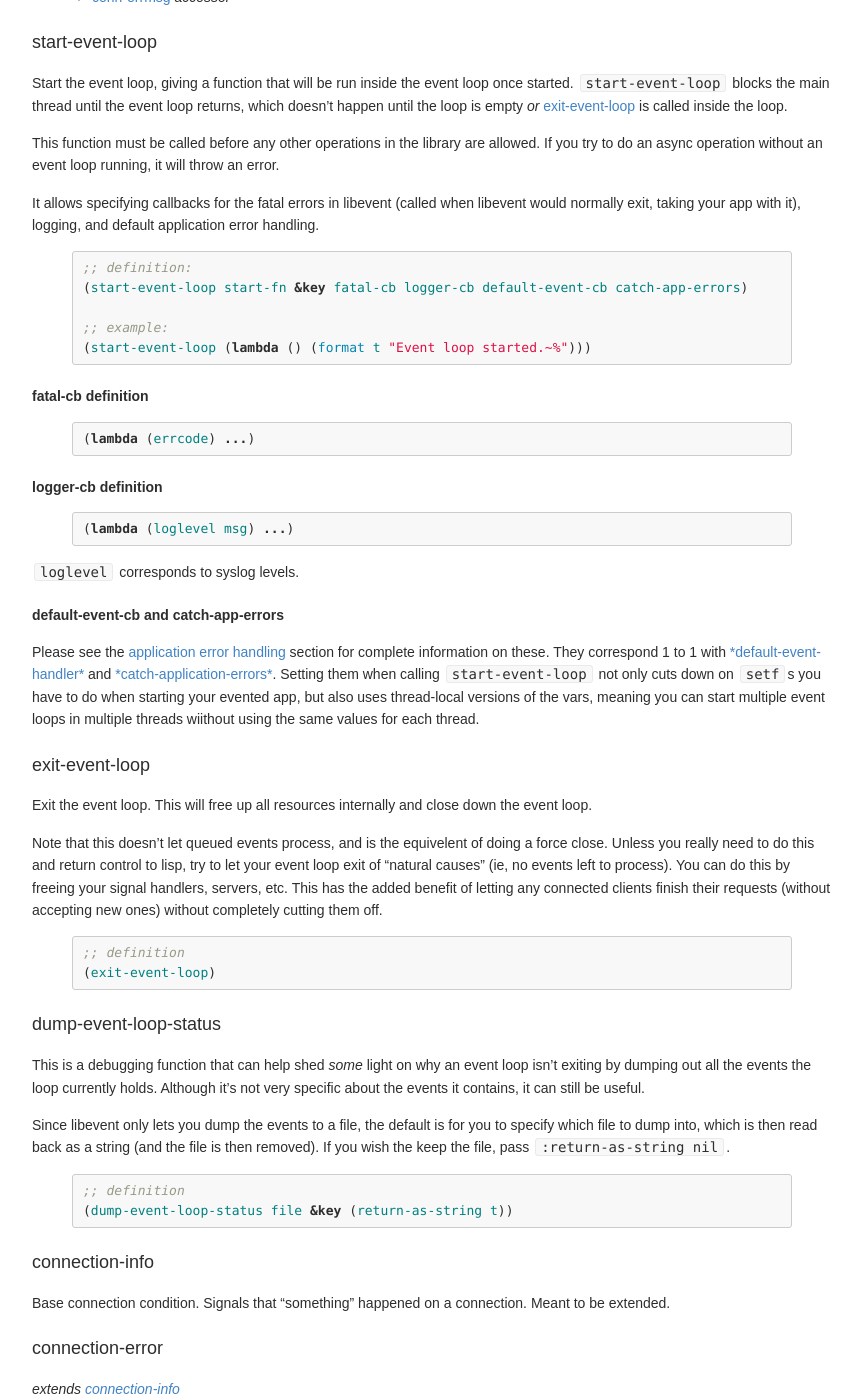
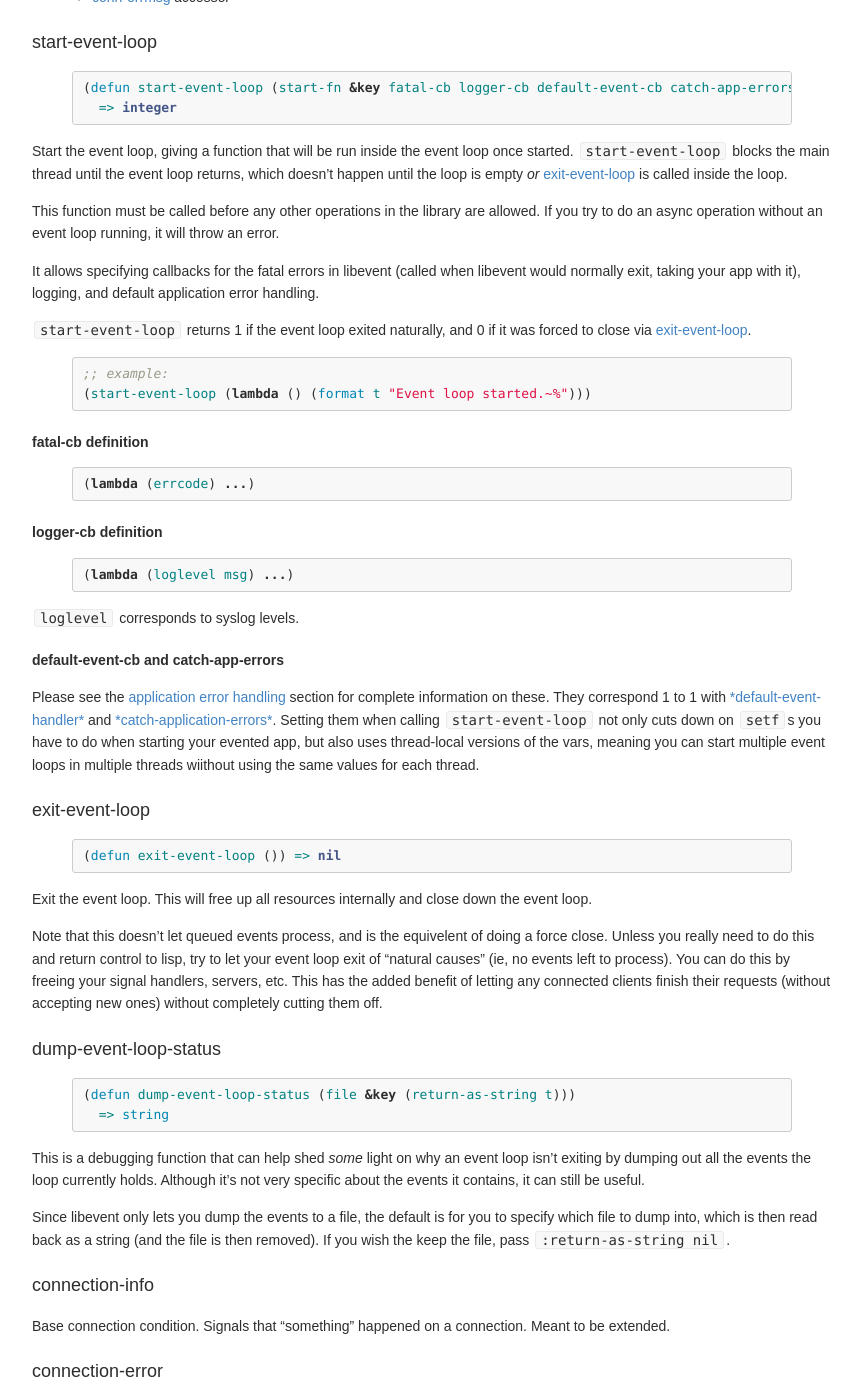
Before and after one commit to orthecreedence/cl-async, a Jekyll site: the page built from base.md, in a window 1280 px wide and 1400 px high, scrolled down 299 px. Shown: the whole window, without its empty margins (208-1069 px from the left). Built offline with Jekyll 4.4.1, drawn with Linux system fonts in a browser that asks for light colours; Markdown is read by kramdown in place of the engine named in the settings.

Commit message:
testing doc changes in base

```diff
--- a/base.md
+++ b/base.md
@@ -19,6 +19,11 @@ conditions it uses.
 
 <a id="start-event-loop"></a>
 ### start-event-loop
+{% highlight cl %}
+(defun start-event-loop (start-fn &key fatal-cb logger-cb default-event-cb catch-app-errors))
+  => integer
+{% endhighlight %}
+
 Start the event loop, giving a function that will be run inside the event loop
 once started. `start-event-loop` blocks the main thread until the event loop
 returns, which doesn't happen until the loop is empty *or*
@@ -32,10 +37,10 @@ It allows specifying callbacks for the fatal errors in libevent (called when
 libevent would normally exit, taking your app with it), logging, and default
 application error handling.
 
+`start-event-loop` returns 1 if the event loop exited naturally, and 0 if it was
+forced to close via [exit-event-loop](#exit-event-loop).
+
 {% highlight cl %}
-;; definition:
-(start-event-loop start-fn &key fatal-cb logger-cb default-event-cb catch-app-errors)
-
 ;; example:
 (start-event-loop (lambda () (format t "Event loop started.~%")))
 {% endhighlight %}
@@ -69,6 +74,10 @@ the same values for each thread.
 
 <a id="exit-event-loop"></a>
 ### exit-event-loop
+{% highlight cl %}
+(defun exit-event-loop ()) => nil
+{% endhighlight %}
+
 Exit the event loop. This will free up all resources internally and close down
 the event loop.
 
@@ -79,13 +88,13 @@ process). You can do this by freeing your signal handlers, servers, etc. This
 has the added benefit of letting any connected clients finish their requests
 (without accepting new ones) without completely cutting them off.
 
+<a id="dump-event-loop-status"></a>
+### dump-event-loop-status
 {% highlight cl %}
-;; definition
-(exit-event-loop)
+(defun dump-event-loop-status (file &key (return-as-string t)))
+  => string
 {% endhighlight %}
 
-<a id="dump-event-loop-status"></a>
-### dump-event-loop-status
 This is a debugging function that can help shed *some* light on why an event
 loop isn't exiting by dumping out all the events the loop currently holds.
 Although it's not very specific about the events it contains, it can still be
@@ -95,11 +104,6 @@ Since libevent only lets you dump the events to a file, the default is for you
 to specify which file to dump into, which is then read back as a string (and the
 file is then removed). If you wish the keep the file, pass
 `:return-as-string nil`.
-
-{% highlight cl %}
-;; definition
-(dump-event-loop-status file &key (return-as-string t))
-{% endhighlight %}
 
 <a id="connection-info"></a>
 ### connection-info
```
